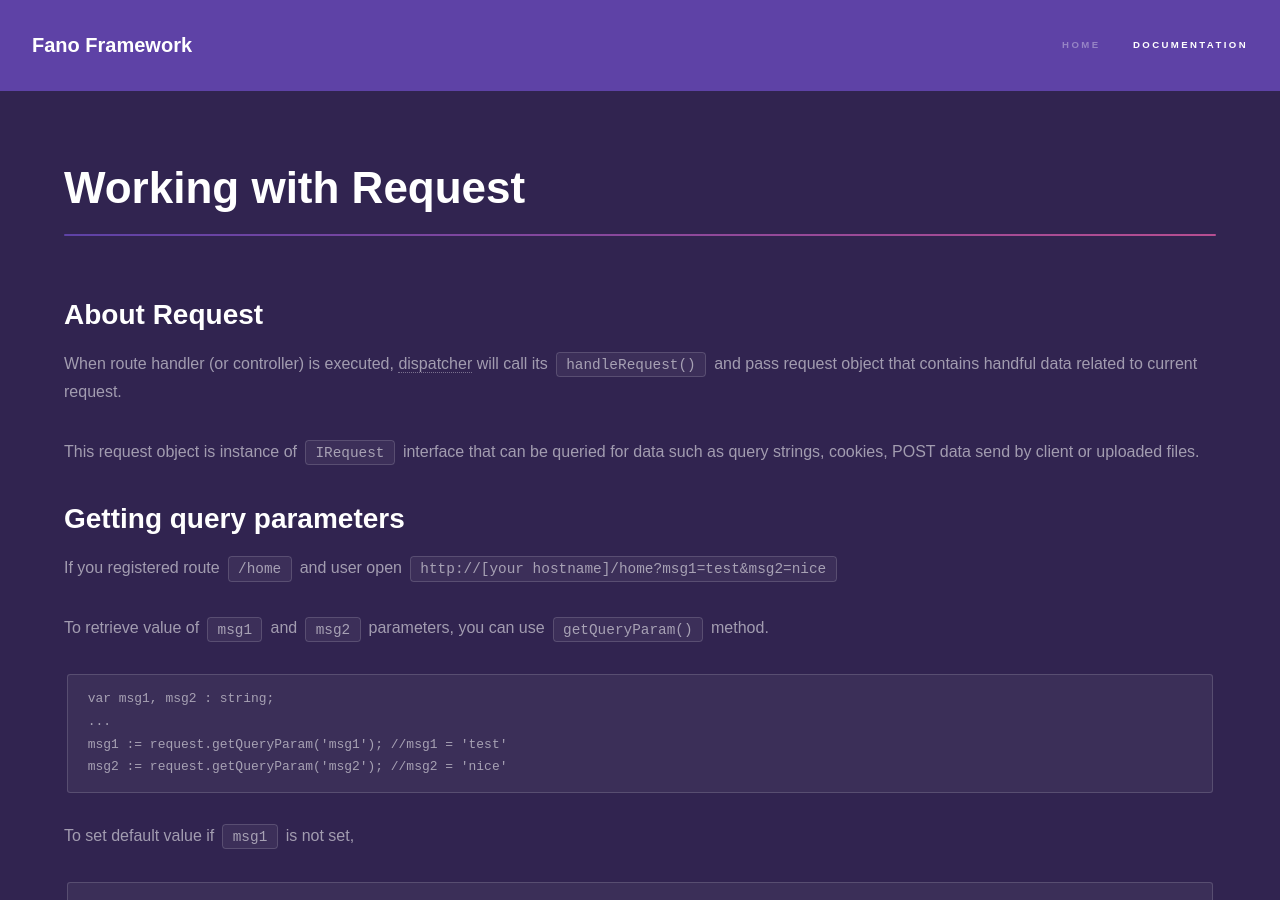
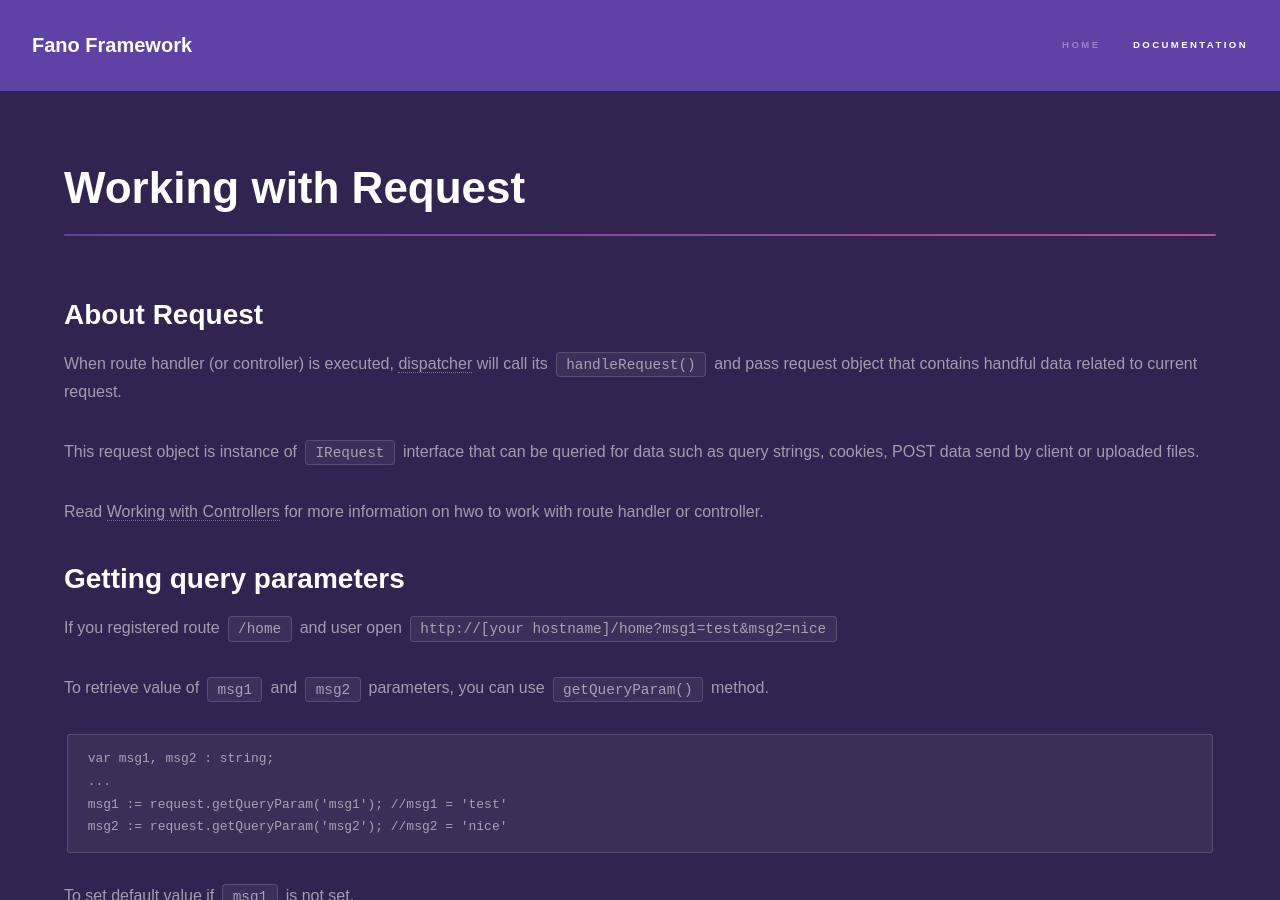
Before and after one commit to fanoframework/fanoframework.github.io, a Jekyll site: the page built from working-with-request/index.md, in a window 1280 px wide and 900 px high. Built offline with Jekyll 4.4.1, drawn with Linux system fonts in a browser that asks for light colours; our own code applies the rules of GitHub Pages for plain Markdown files; some of the changed text lies outside the part shown.

Commit message:
add  description about what topic is dicussed

```diff
--- a/working-with-request/index.md
+++ b/working-with-request/index.md
@@ -14,6 +14,7 @@
 This request object is instance of `IRequest` interface that can be queried for
 data such as query strings, cookies, POST data send by client or uploaded files.
 
+Read [Working with Controllers](/working-with-controllers) for more information on hwo to work with route handler  or controller.
 
 ## Getting query parameters
 
@@ -198,3 +199,9 @@
 
 For example how to handle file upload with Fano Framework, see
 [Fano Upload](https://github.com/fanoframework/fano-upload).
+
+## Explore more
+
+- [Working with response](/working-with-response)
+- [Working with Controllers](/working-with-controllers)
+- [Working with Views](/working-with-views)
```
Also changed, not shown: documentation/index.md (+2 -2 lines).
